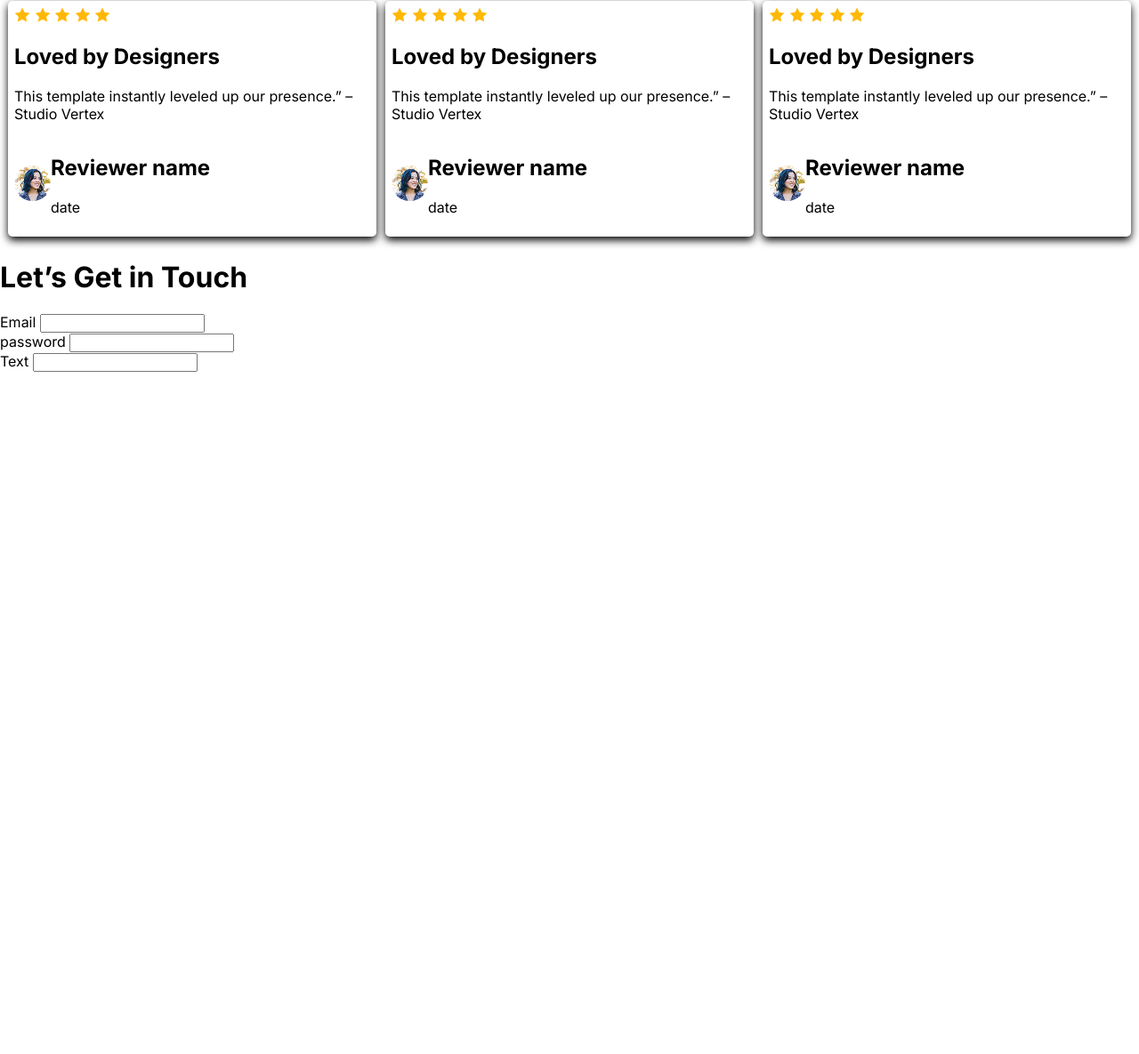
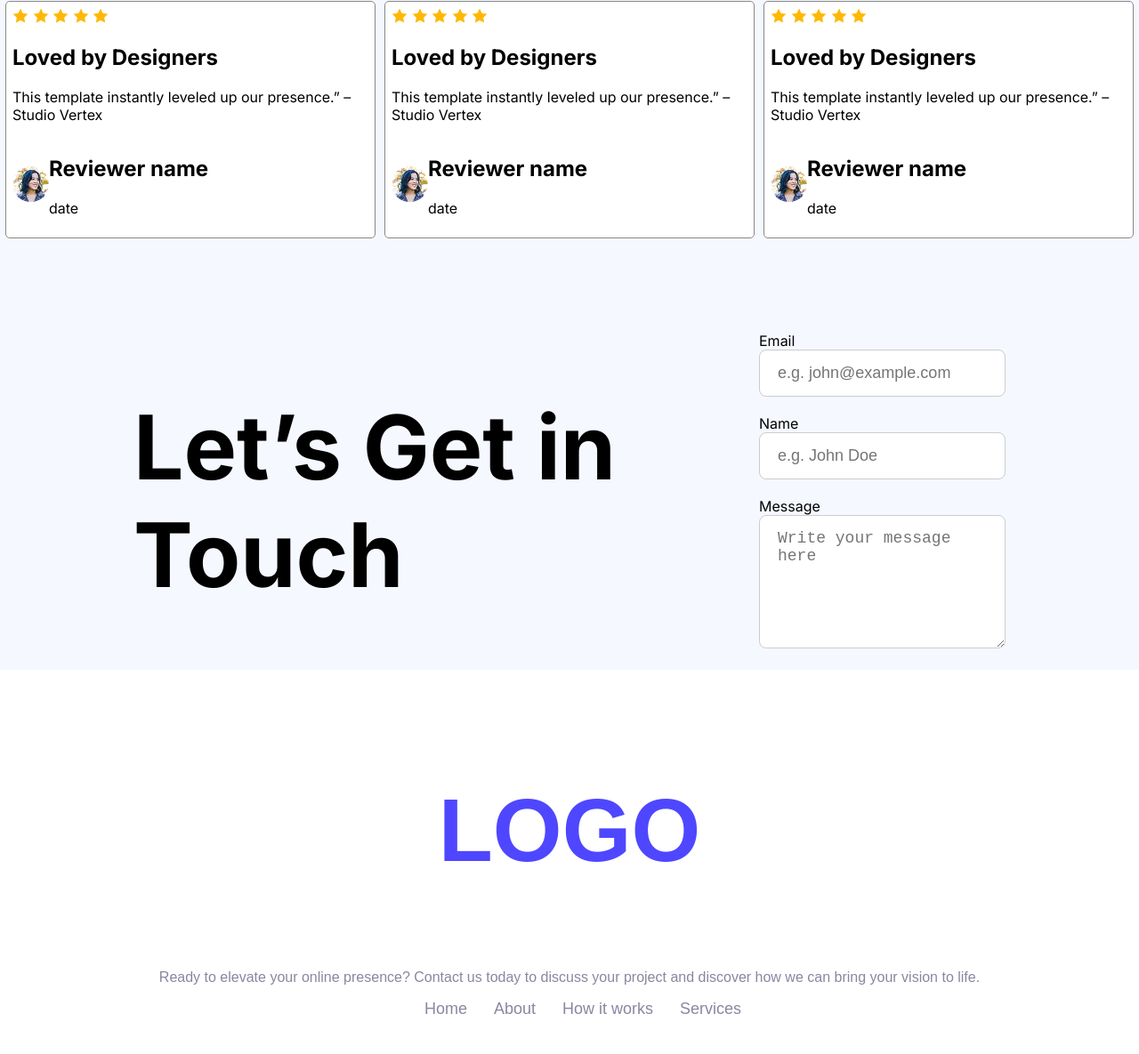
Before and after one commit to tamimyousuf35/My-Website, a plain HTML site: page My website.html in a window 1280 px wide. Shown: the part 1937-3122 px from the top of the page at 89% size. Before the commit the page ends 2355 px from the top, so only its background shows below. Drawn offline with Linux system fonts and the light colour scheme.

Commit message:
footer and other fixes added

```diff
--- a/CSS.css
+++ b/CSS.css
@@ -7,6 +7,7 @@
 }
 body{
     margin: 0 auto;
+    background-color: #f5f8ff;
 }
 .nav{
     display: flex;
@@ -98,14 +99,17 @@ body{
 .users details{
     color: rgba(0, 0, 0, 0.5);
 }
-.review-container{
+.review-container {
     display: flex;
     width: 400px;
-    box-shadow: 0 4px 10px black;
+    border: 1.5px solid #888; /* darker gray, slightly thicker */
     margin: 5px;
     padding: 7px;
     border-radius: 5px;
+    background-color: white;
 }
+
+
 .girl{
     display: flex;
     align-items: center;
@@ -126,3 +130,77 @@ body{
 .sobi{
     border-radius: 50%;
 }
+
+.msg {
+    margin-top: 100px;
+  margin-left: 150px;
+  margin-right: 150px;
+  display: flex;
+  justify-content: space-between;
+  align-items: center;
+}
+.lets{
+    font-size: 100px;
+}
+
+.inputs input,
+.inputs textarea {
+  width: 100%;
+  max-width: 600px;
+  padding: 15px 20px;
+  font-size: 18px;
+  border: 1px solid #ccc;
+  border-radius: 8px;
+  margin-bottom: 20px;
+  box-sizing: border-box;
+}
+
+.inputs textarea {
+  height: 150px;
+  resize: vertical;
+}
+
+.navigate{
+    display: flex;
+    text-decoration: none;
+
+}
+
+.navigate {
+  list-style: none;
+  display: flex;
+  gap: 30px;
+  padding: 0;
+  margin: 0;
+}
+
+.navigate li a {
+  text-decoration: none;
+  color: rgba(137, 135, 161, 1);
+  font-size: 18px;
+  font-weight: 500;
+}
+
+a {
+  color: rgba(137, 135, 161, 1) !important;
+}
+
+.footer-details{
+    color: rgba(137, 135, 161, 1);
+}
+
+.footer-logo{
+    color: #4E47FF;
+    font-size: 100px;
+}
+
+.footer {
+  text-align: center;           /* centers text content */
+  display: flex;
+  flex-direction: column;
+  align-items: center;          /* centers block elements */
+  padding: 40px 20px;
+  background-color: white;    /* optional */
+  font-family: sans-serif;
+
+}
--- a/My website.html
+++ b/My website.html
@@ -150,22 +150,39 @@
 
 <div class="msg">
 
-    <h1 class="lets">Let’s Get in Touch</h1>
+    <h1 class="lets">Let’s Get in<br> Touch</h1>
 
-    <div>
-    <label for="email">Email</label>
-    <input type="email" name="Email" id=""> <br>
+    <div class="inputs">
+  <label for="email">Email</label> <br>
+  <input type="email" id="email" placeholder="e.g. john@example.com"> <br>
 
-    <label for="password">password</label>
-    <input type="password" name="password" id="">  <br>
+  <label for="name">Name</label> <br>
+  <input type="text" id="name" placeholder="e.g. John Doe"> <br>
 
+  <label for="message">Message</label> <br>
 
-    <label for="text">Text</label>
-    <input type="text" name="text" id="">
-    </div>
+  <textarea id="message" placeholder="Write your message here"></textarea>
+</div>
+
 
 
 </div>
+
+<section class="footer">
+    <h1 class="footer-logo">LOGO</h1>
+    <p class="footer-details">Ready to elevate your online presence? Contact us today to discuss your project and discover how we can bring your vision to life.</p>
+    <div >
+        <a href="" >
+<ul class="navigate">
+  <li><a href="#">Home</a></li>
+  <li><a href="#">About</a></li>
+  <li><a href="#">How it works</a></li>
+  <li><a href="#">Services</a></li>
+</ul>
+
+        </a>
+    </div>
+</section>
 
 
 
```
